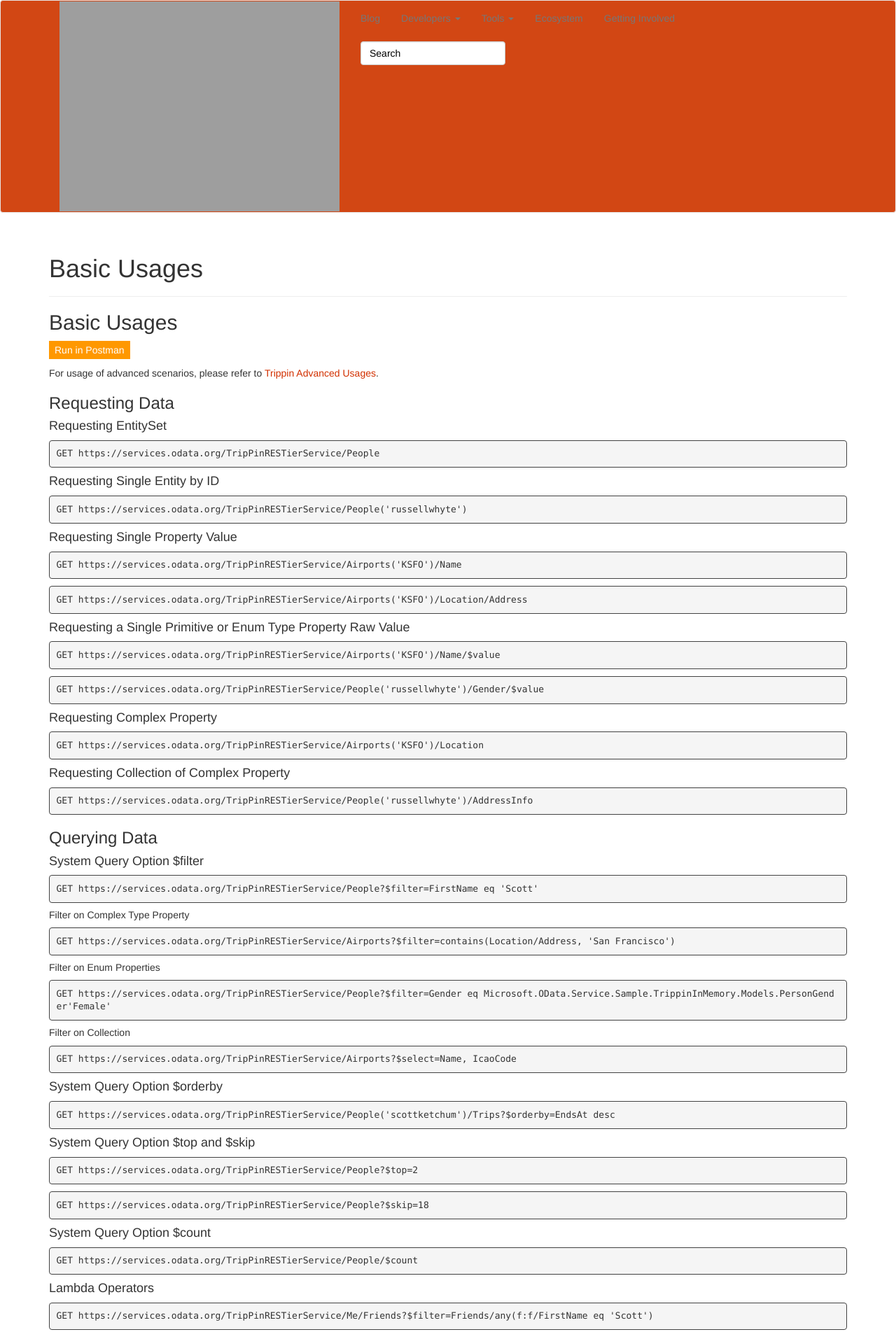
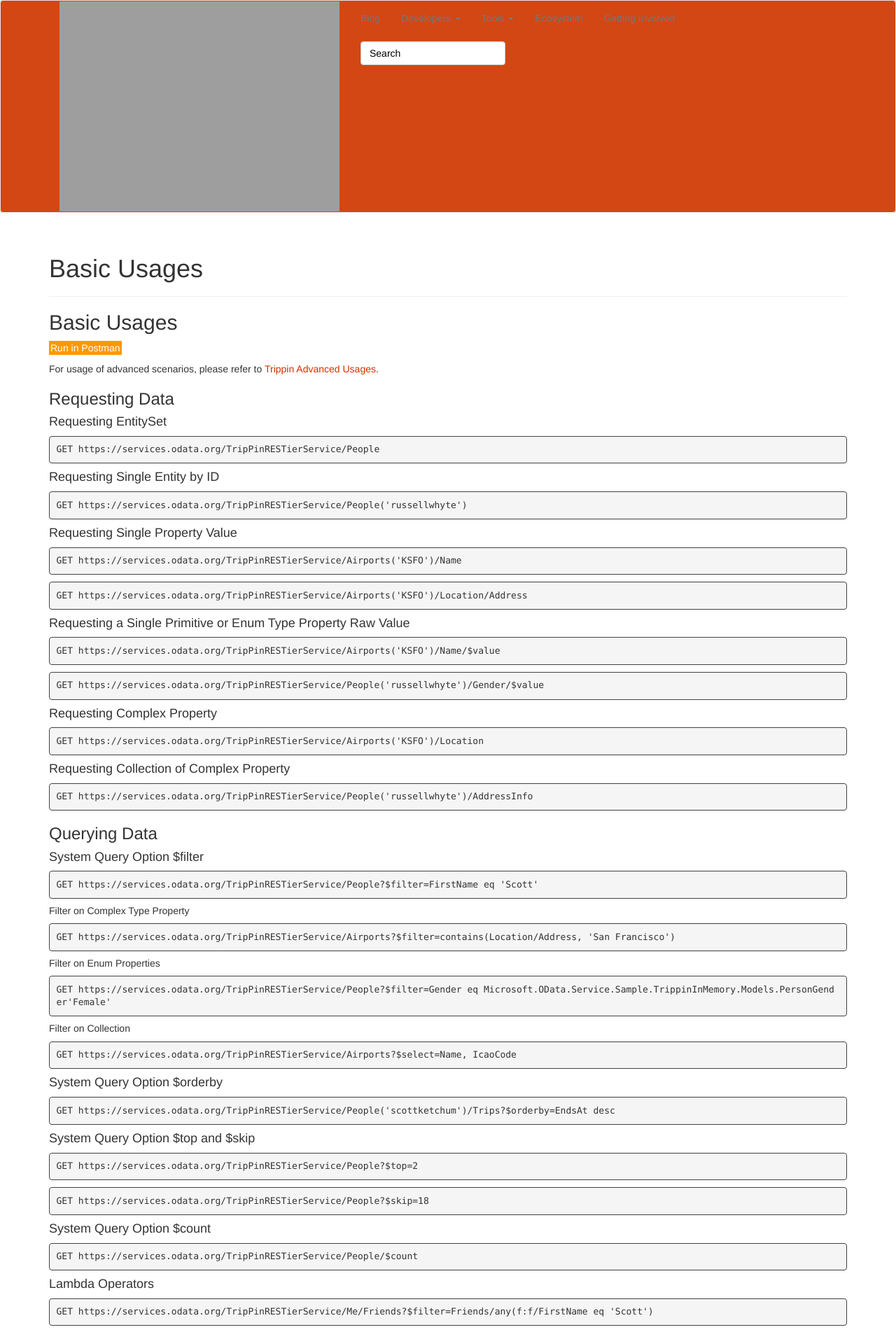
Before and after one commit to OData/odataorg.github.io, a Jekyll site: the page built from pages/service-usages/basic-usages.md, in a window 1280 px wide. Shown: the top 1903 px of the page at 70% size. Built offline with Jekyll 4.4.1, drawn with Linux system fonts in a browser that asks for light colours; nearby versions of some CDN libraries; our own code applies the rules of GitHub Pages for plain Markdown files; library files that are not in the unit come from our copies; a style sheet for code colours, icons or effects is not loaded.

Commit message:
Update basic-usages.md

```diff
--- a/pages/service-usages/basic-usages.md
+++ b/pages/service-usages/basic-usages.md
@@ -1,6 +1,6 @@
 ## Basic Usages
 
-<a href="https://app.getpostman.com/run-collection/522bf43d2b5f9f09f7ee"> <button class="postman">Run in Postman</button> </a>
+[Run in Postman](https://app.getpostman.com/run-collection/522bf43d2b5f9f09f7ee){:.postman}
 
 For usage of advanced scenarios, please refer to [Trippin Advanced Usages](service-usages/trippin-advanced-usages/).
 
```
